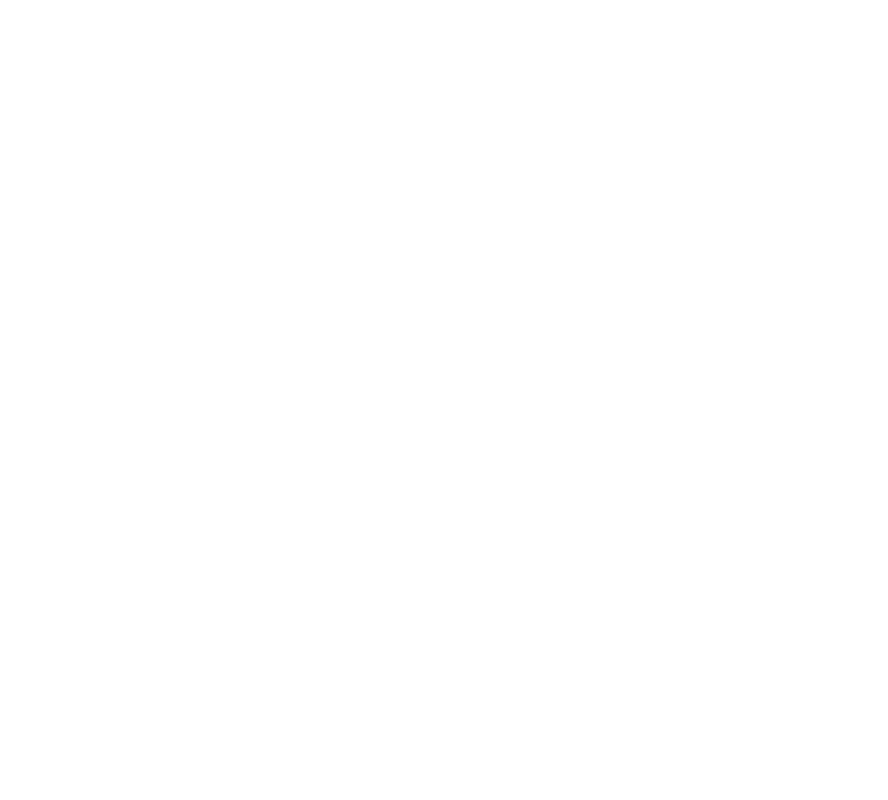
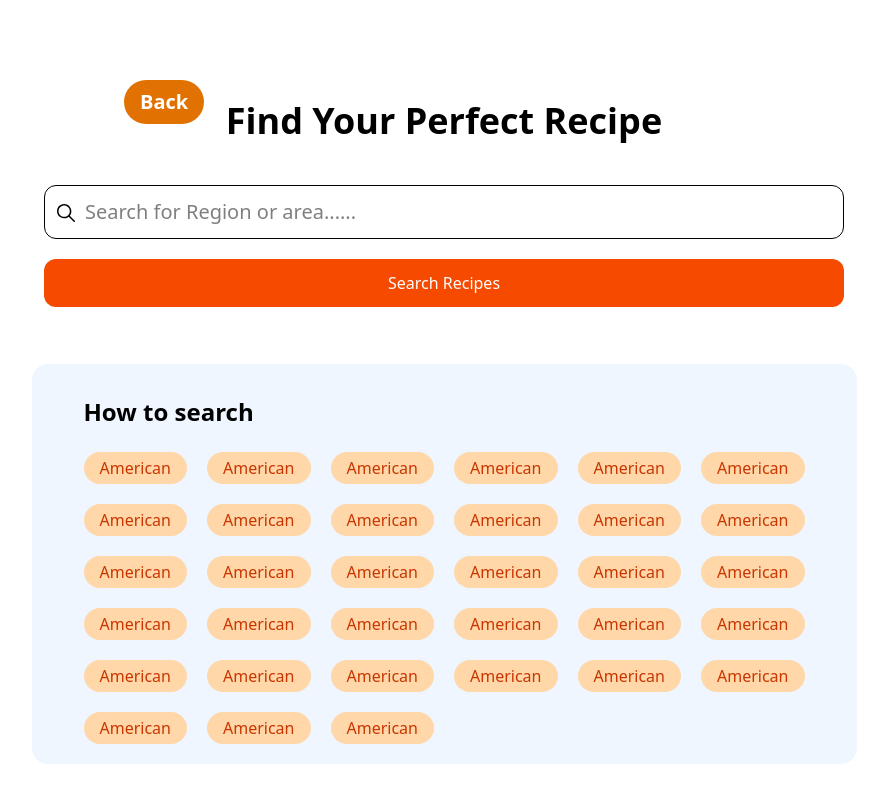
Before and after one commit to Arif-khan9/The-Recipe-Web, a React (Vite) app: page /search in a window 1280 px wide. Before the commit this address had no page. Shown: the whole page, without its empty margins (196-1084 px from the left). Built offline with nearby package versions, Linux system fonts and the light colour scheme.

Commit message:
search-page-complate

```diff
--- a/src/App.jsx
+++ b/src/App.jsx
@@ -2,6 +2,7 @@
 import Home from './Components/Home'
 import Instructions from './Components/Instructions'
 import { Route, Routes } from 'react-router-dom'
+import Search from './Components/Search'
 
 const App = () => {
   return (
@@ -9,6 +10,7 @@
     <Routes>
     <Route path='/' element={<Home/>}/>
     <Route path='/instructions' element={<Instructions />}/>
+    <Route path='/search' element={<Search/>}/>
     </Routes>
 
 
--- a/src/Components/Home.jsx
+++ b/src/Components/Home.jsx
@@ -39,9 +39,9 @@
          <Link to={"/instructions"}> <button className='py-3 px-6 rounded-full bg-amber-500 hover:bg-amber-700 hover:shadow-lg hover:-translate-y-1 transition-transform duration-300 text-white flex items-center gap-2.5'>
             <FaBookOpen /> Today's Special
           </button></Link>
-          <button className='py-3 px-6 rounded-full hover:bg-gray-50 text-amber-800 border border-amber-300 hover:-translate-y-1 transition-transform duration-300 flex items-center gap-2.5'>
+         <Link to={"/search"}> <button className='py-3 px-6 rounded-full hover:bg-gray-50 text-amber-800 border border-amber-300 hover:-translate-y-1 transition-transform duration-300 flex items-center gap-2.5'>
             <IoMdSearch /> Search a Recipe
-          </button>
+          </button></Link>
         </div>
       </div>
       <div className='bg-amber-100'>
--- /dev/null
+++ b/src/Components/Search.jsx
@@ -0,0 +1,62 @@
+import React from 'react'
+import { IoIosSearch } from "react-icons/io";
+import { Link } from 'react-router-dom';
+const Search = () => {
+  return (
+    <>
+    <div>
+       <Link to={"/"}><button className="px-4  py-2 ml-7 md:ml-16 lg:ml-80 reltive mt-20 text-xl font-bold hover:-translate-y-1 transition-transform duration-300 rounded-full bg-amber-600 hover:bg-amber-700 hover:shadow-lg text-white">Back</button></Link>
+        <div className='flex flex-col justify-center items-center h-40'>
+        <h1 className=' text-2xl mt-30 md:mt-0 md:text-4xl font-bold '>Find Your Perfect Recipe</h1>
+        <div className='flex flex-col gap-5'>
+            <IoIosSearch  className='relative top-15 left-2.5 text-2xl'/>
+            <input  className='border  w-87 md:w-170 lg:w-200 rounded-xl py-3 px-10 text-xl'  type="text" placeholder='Search for Region or area......' />
+            <button className='w-87 md:w-170 lg:w-200 bg-orange-600 hover:bg-orange-700 py-3 text-white rounded-xl'>Search Recipes</button>
+        </div>
+    </div>
+    <div className='flex justify-center mt-30 md:mt-20'>
+            <div className='py-5 px-2 md:px-13 bg-blue-50 rounded-2xl'>
+                <h3 className='text-2xl font-bold mt-3 '>How to search</h3>
+                <div className=' mt-6 grid grid-cols-3 md:grid-cols-5 lg:grid-cols-6 gap-5'>
+                    <p className='bg-orange-200 text-orange-700 px-4 py-1 rounded-full'>American</p>
+                    <p className='bg-orange-200 text-orange-700 px-4 py-1 rounded-full'>American</p>
+                    <p className='bg-orange-200 text-orange-700 px-4 py-1 rounded-full'>American</p>
+                    <p className='bg-orange-200 text-orange-700 px-4 py-1 rounded-full'>American</p>
+                    <p className='bg-orange-200 text-orange-700 px-4 py-1 rounded-full'>American</p>
+                    <p className='bg-orange-200 text-orange-700 px-4 py-1 rounded-full'>American</p>
+                    <p className='bg-orange-200 text-orange-700 px-4 py-1 rounded-full'>American</p>
+                    <p className='bg-orange-200 text-orange-700 px-4 py-1 rounded-full'>American</p>
+                    <p className='bg-orange-200 text-orange-700 px-4 py-1 rounded-full'>American</p>
+                    <p className='bg-orange-200 text-orange-700 px-4 py-1 rounded-full'>American</p>
+                    <p className='bg-orange-200 text-orange-700 px-4 py-1 rounded-full'>American</p>
+                    <p className='bg-orange-200 text-orange-700 px-4 py-1 rounded-full'>American</p>
+                    <p className='bg-orange-200 text-orange-700 px-4 py-1 rounded-full'>American</p>
+                    <p className='bg-orange-200 text-orange-700 px-4 py-1 rounded-full'>American</p>
+                    <p className='bg-orange-200 text-orange-700 px-4 py-1 rounded-full'>American</p>
+                    <p className='bg-orange-200 text-orange-700 px-4 py-1 rounded-full'>American</p>
+                    <p className='bg-orange-200 text-orange-700 px-4 py-1 rounded-full'>American</p>
+                    <p className='bg-orange-200 text-orange-700 px-4 py-1 rounded-full'>American</p>
+                    <p className='bg-orange-200 text-orange-700 px-4 py-1 rounded-full'>American</p>
+                    <p className='bg-orange-200 text-orange-700 px-4 py-1 rounded-full'>American</p>
+                    <p className='bg-orange-200 text-orange-700 px-4 py-1 rounded-full'>American</p>
+                    <p className='bg-orange-200 text-orange-700 px-4 py-1 rounded-full'>American</p>
+                    <p className='bg-orange-200 text-orange-700 px-4 py-1 rounded-full'>American</p>
+                    <p className='bg-orange-200 text-orange-700 px-4 py-1 rounded-full'>American</p>
+                    <p className='bg-orange-200 text-orange-700 px-4 py-1 rounded-full'>American</p>
+                    <p className='bg-orange-200 text-orange-700 px-4 py-1 rounded-full'>American</p>
+                    <p className='bg-orange-200 text-orange-700 px-4 py-1 rounded-full'>American</p>
+                    <p className='bg-orange-200 text-orange-700 px-4 py-1 rounded-full'>American</p>
+                    <p className='bg-orange-200 text-orange-700 px-4 py-1 rounded-full'>American</p>
+                    <p className='bg-orange-200 text-orange-700 px-4 py-1 rounded-full'>American</p>
+                    <p className='bg-orange-200 text-orange-700 px-4 py-1 rounded-full'>American</p>
+                    <p className='bg-orange-200 text-orange-700 px-4 py-1 rounded-full'>American</p>
+                    <p className='bg-orange-200 text-orange-700 px-4 py-1 rounded-full'>American</p>
+                </div>
+            </div>
+        </div>
+    </div>
+    </>
+  )
+}
+
+export default Search
```
